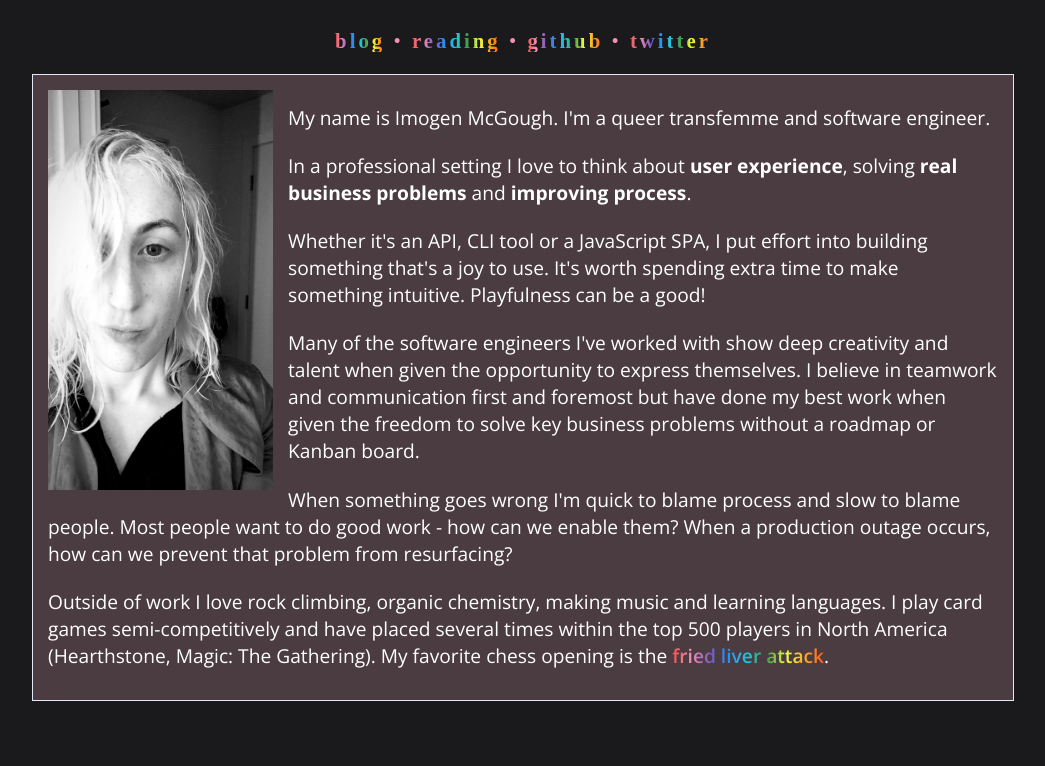
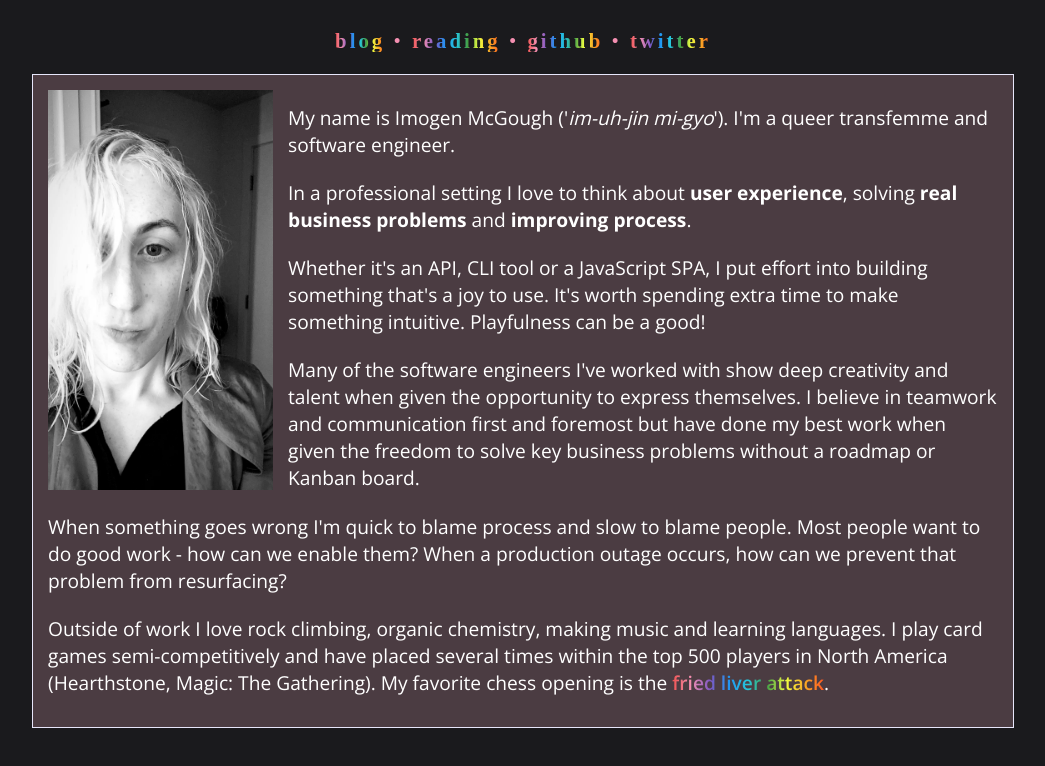
Before and after one commit to immykins/immykins-immykins.github.io, a plain HTML site: page index.html in a window 1280 px wide. Shown: the whole page, without its empty margins (117-1162 px from the left). Drawn offline with nearby package versions, Linux system fonts and the light colour scheme.

Commit message:
pronunciation

```diff
--- a/index.html
+++ b/index.html
@@ -34,7 +34,8 @@
     <div class="content">
       <img src="selfie.webp" alt="Young blond-haired woman making a duck face">
       <div>
-        <p>My name is Imogen McGough. I'm a queer transfemme and software engineer.</p>
+        <p>My name is Imogen McGough ('<em>im-uh-jin mi-gyo</em>'). I'm a queer transfemme and software
+          engineer.</p>
         <p>In a professional setting I love to think about <strong>user experience</strong>, solving <strong>real
             business
             problems</strong>
```
